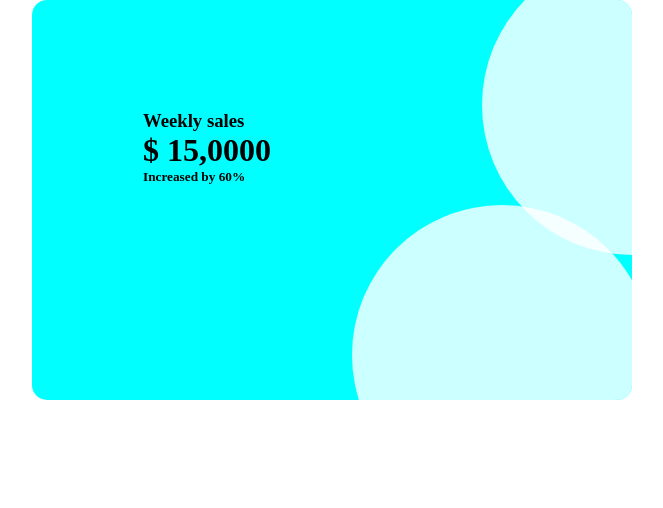
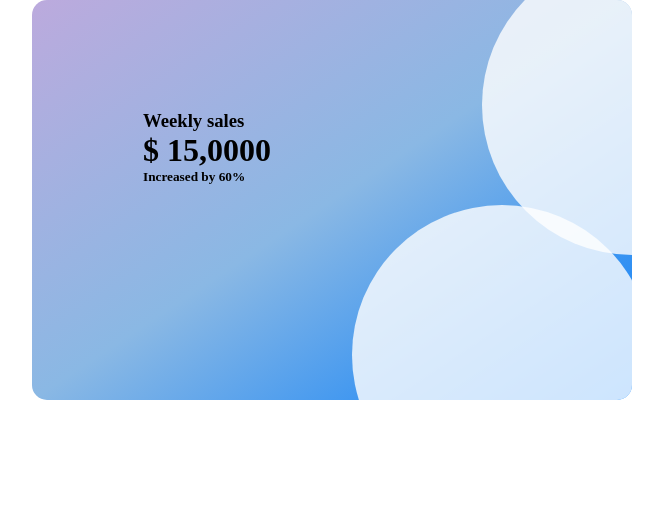
Before and after one commit to KakocFX/learn_html, a plain HTML site: page index.html in a window 1280 px wide. Shown: the whole page, without its empty margins (308-971 px from the left). Drawn offline with Linux system fonts and the light colour scheme.

Commit message:
gradient

```diff
--- a/style.css
+++ b/style.css
@@ -10,6 +10,7 @@
     border-radius: 15px;
     margin: auto;
     overflow: hidden;
+    background-image: linear-gradient( to left top, rgba(6, 43, 248, 0.616), rgb(138, 184, 228), rgb(188, 170, 221));
 }
 
 .circle1 {
```
